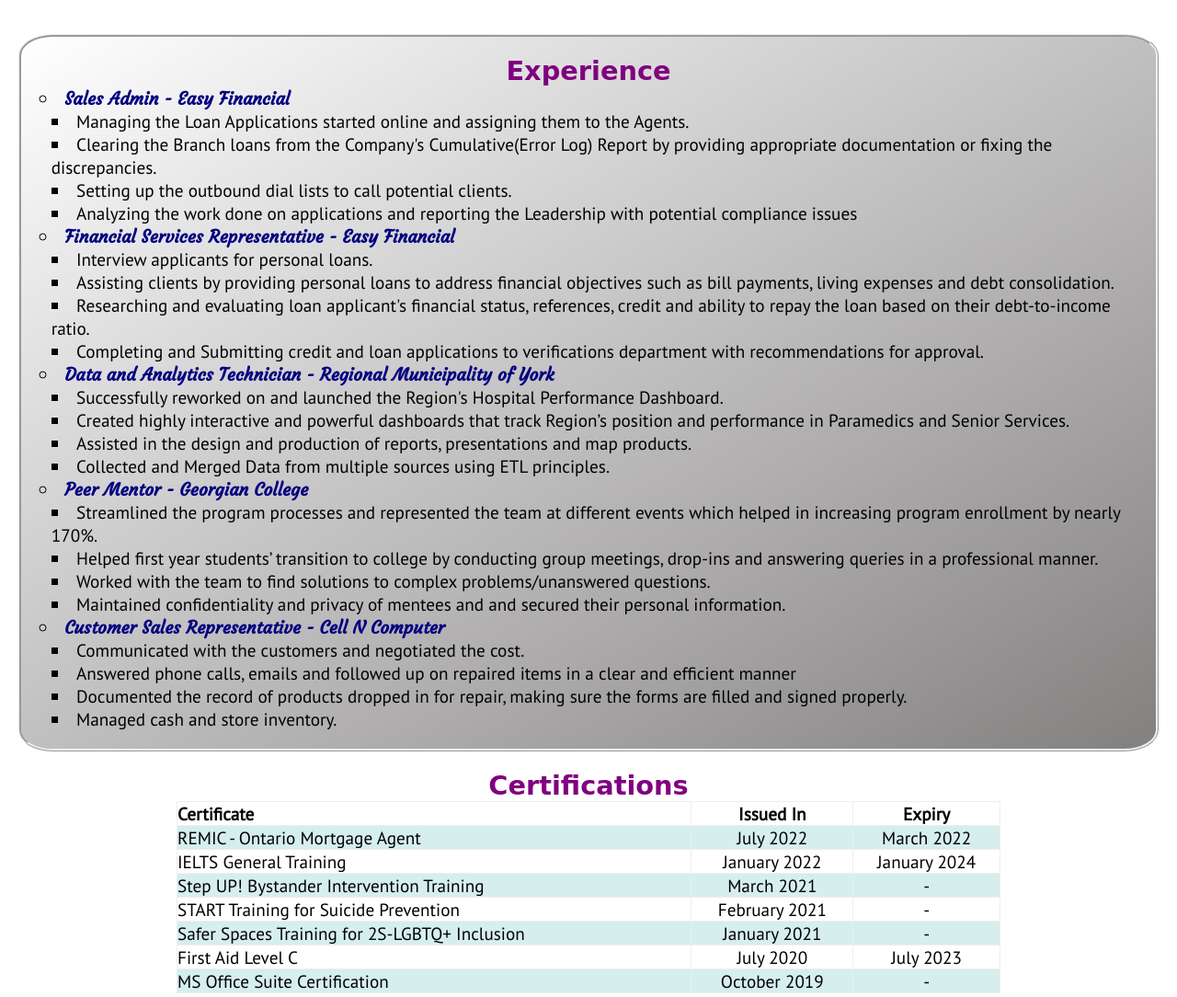
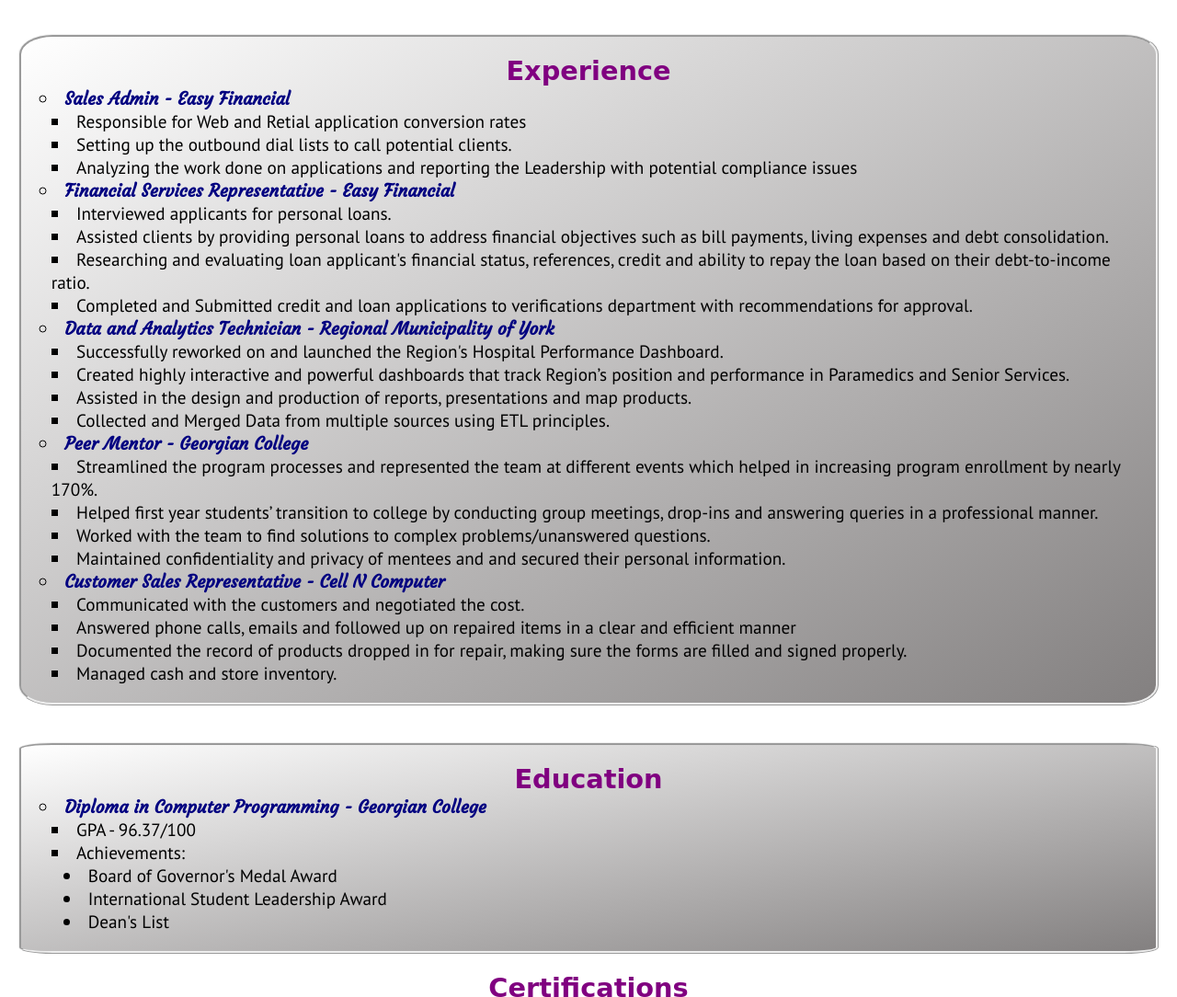
Before and after one commit to mohpreetk/mohpreetk.github.io, a plain HTML site: page index.html in a window 1280 px wide. Shown: the part 1782-2866 px from the top of the page at 92% size. Drawn offline with nearby package versions, Linux system fonts and the light colour scheme; a web font is replaced by a local one.

Commit message:
Minor corrections

```diff
--- a/index.html
+++ b/index.html
@@ -167,17 +167,16 @@
                 <ul>
                     <li><strong>Sales Admin - Easy Financial</strong></li>
                     <ul>
-                        <li>Managing the Loan Applications started online and assigning them to the Agents.</li>
-                        <li>Clearing the Branch loans from the Company's Cumulative(Error Log) Report by providing appropriate documentation or fixing the discrepancies.</li>
+                        <li>Responsible for Web and Retial application conversion rates</li>
                         <li>Setting up the outbound dial lists to call potential clients.</li>
                         <li>Analyzing the work done on applications and reporting the Leadership with potential compliance issues</li>
                     </ul>
                     <li><strong>Financial Services Representative - Easy Financial</strong></li>
                     <ul>
-                        <li>Interview applicants for personal loans.</li>
-                        <li>Assisting clients by providing personal loans to address financial objectives such as bill payments, living expenses and debt consolidation.</li>
+                        <li>Interviewed applicants for personal loans.</li>
+                        <li>Assisted clients by providing personal loans to address financial objectives such as bill payments, living expenses and debt consolidation.</li>
                         <li>Researching and evaluating loan applicant's financial status, references, credit and ability to repay the loan based on their debt-to-income ratio.</li>
-                        <li>Completing and Submitting credit and loan applications to verifications department with recommendations for approval.</li>
+                        <li>Completed and Submitted credit and loan applications to verifications department with recommendations for approval.</li>
                     </ul>
                     <li><strong>Data and Analytics Technician - Regional Municipality of York</strong></li>
                     <ul>
@@ -210,7 +209,7 @@
             </div>
         </article>
 
-        <!-- Education
+        <!-- Education -->
         <article>
             <div class="panel">
                 <h2>Education</h2>
@@ -222,13 +221,13 @@
                             <ul>
                                 <li>Board of Governor's Medal Award</li>
                                 <li>International Student Leadership Award</li>
-                                <li>Dean's List - All Semesters</li>
+                                <li>Dean's List</li>
                             </ul>
                         </li>
                     </ul>
                 </ul>
             </div>
-        </article> -->
+        </article>
 
         <!-- Certifications -->
         <article id="certifications">
```
